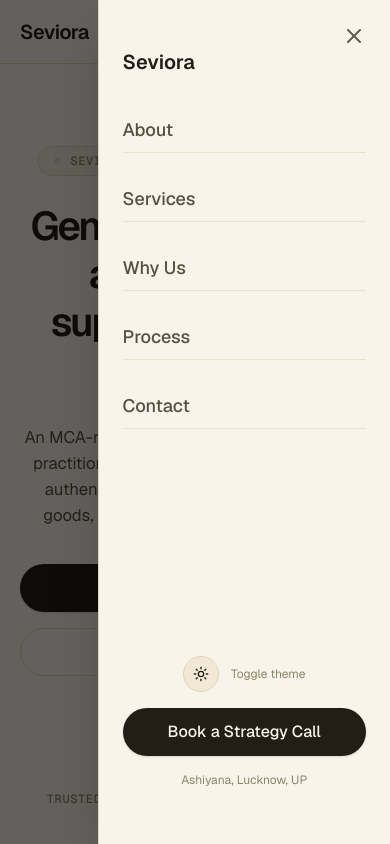
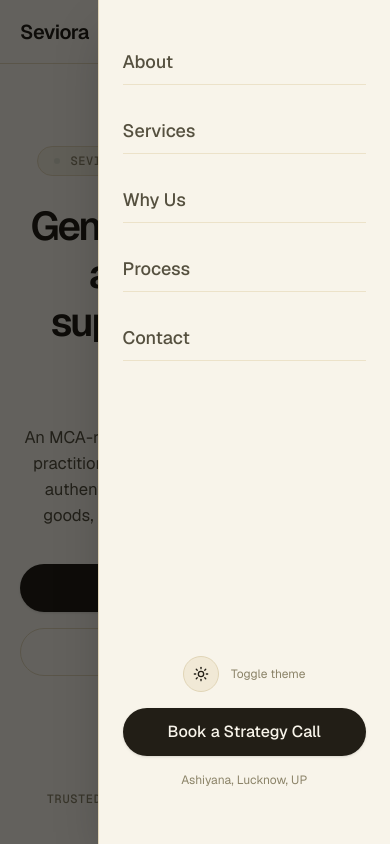
Before and after one commit to ayusht26/sevoria, a Next.js app: page / in a window 390 px wide. Both pictures are taken after a click on the button 348 px from the left and 31 px from the top of the page. Shown: the top 844 px of the page. Built offline with nearby package versions, Linux system fonts and the light colour scheme.

Commit message:
Fixes : Mobile Nav Menu 2

```diff
--- a/components/sections/Nav.tsx
+++ b/components/sections/Nav.tsx
@@ -10,7 +10,6 @@ import { ThemeToggle } from "@/components/ui/theme-toggle"
 import {
   Sheet,
   SheetContent,
-  SheetHeader,
   SheetTitle,
   SheetTrigger,
 } from "@/components/ui/sheet"
@@ -103,13 +102,9 @@ export function Nav() {
                 <Menu className="h-6 w-6" />
               </button>
             </SheetTrigger>
-            <SheetContent className="flex flex-col justify-between">
-              <div className="flex flex-col gap-8 pt-6">
-                <SheetHeader>
-                  <SheetTitle className="text-xl font-semibold text-ink">
-                    {BUSINESS_INFO.brandName}
-                  </SheetTitle>
-                </SheetHeader>
+            <SheetContent hideCloseButton className="flex flex-col justify-between">
+              <div className="flex flex-col gap-6 pt-4">
+                <SheetTitle className="sr-only">Navigation Menu</SheetTitle>
                 <nav className="flex flex-col gap-6">
                   {NAV_LINKS.map((link) => (
                     <a
--- a/components/ui/sheet.tsx
+++ b/components/ui/sheet.tsx
@@ -38,10 +38,15 @@ const SheetOverlay = React.forwardRef<
 ))
 SheetOverlay.displayName = SheetPrimitive.Overlay.displayName
 
+interface SheetContentProps
+  extends React.ComponentPropsWithoutRef<typeof SheetPrimitive.Content> {
+  hideCloseButton?: boolean
+}
+
 const SheetContent = React.forwardRef<
   React.ElementRef<typeof SheetPrimitive.Content>,
-  React.ComponentPropsWithoutRef<typeof SheetPrimitive.Content>
->(({ className, children, onAnimationEnd, onTransitionEnd, ...props }, ref) => (
+  SheetContentProps
+>(({ className, children, hideCloseButton = false, onAnimationEnd, onTransitionEnd, ...props }, ref) => (
   <SheetPortal>
     <SheetOverlay />
     <SheetPrimitive.Content
@@ -65,10 +70,12 @@ const SheetContent = React.forwardRef<
       {...props}
     >
       {children}
-      <SheetPrimitive.Close className="absolute right-4 top-4 rounded-md opacity-70 hover:opacity-100 focus:outline-none focus:ring-2 focus:ring-link focus:ring-offset-2 disabled:pointer-events-none p-2 text-ink">
-        <X className="h-6 w-6" />
-        <span className="sr-only">Close</span>
-      </SheetPrimitive.Close>
+      {!hideCloseButton && (
+        <SheetPrimitive.Close className="absolute right-4 top-4 rounded-md opacity-70 hover:opacity-100 focus:outline-none focus:ring-2 focus:ring-link focus:ring-offset-2 disabled:pointer-events-none p-2 text-ink">
+          <X className="h-6 w-6" />
+          <span className="sr-only">Close</span>
+        </SheetPrimitive.Close>
+      )}
     </SheetPrimitive.Content>
   </SheetPortal>
 ))
```
